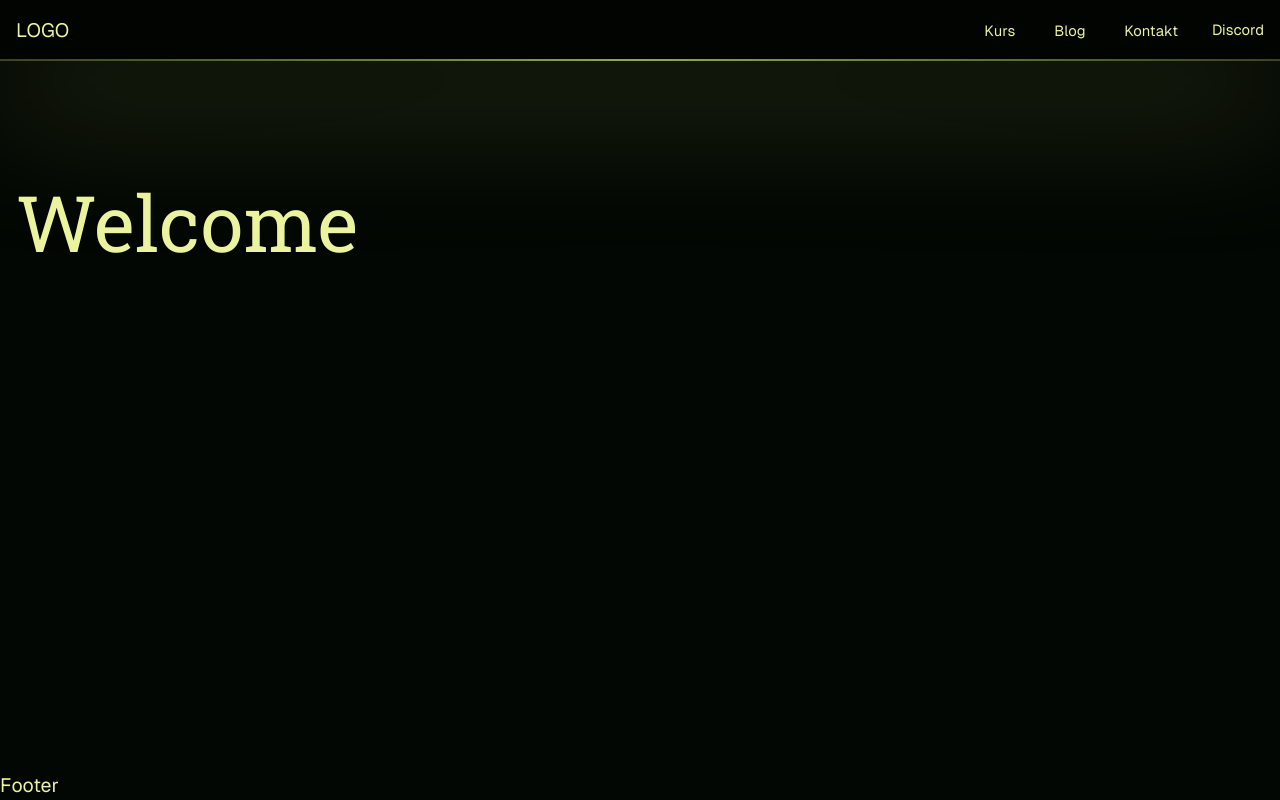
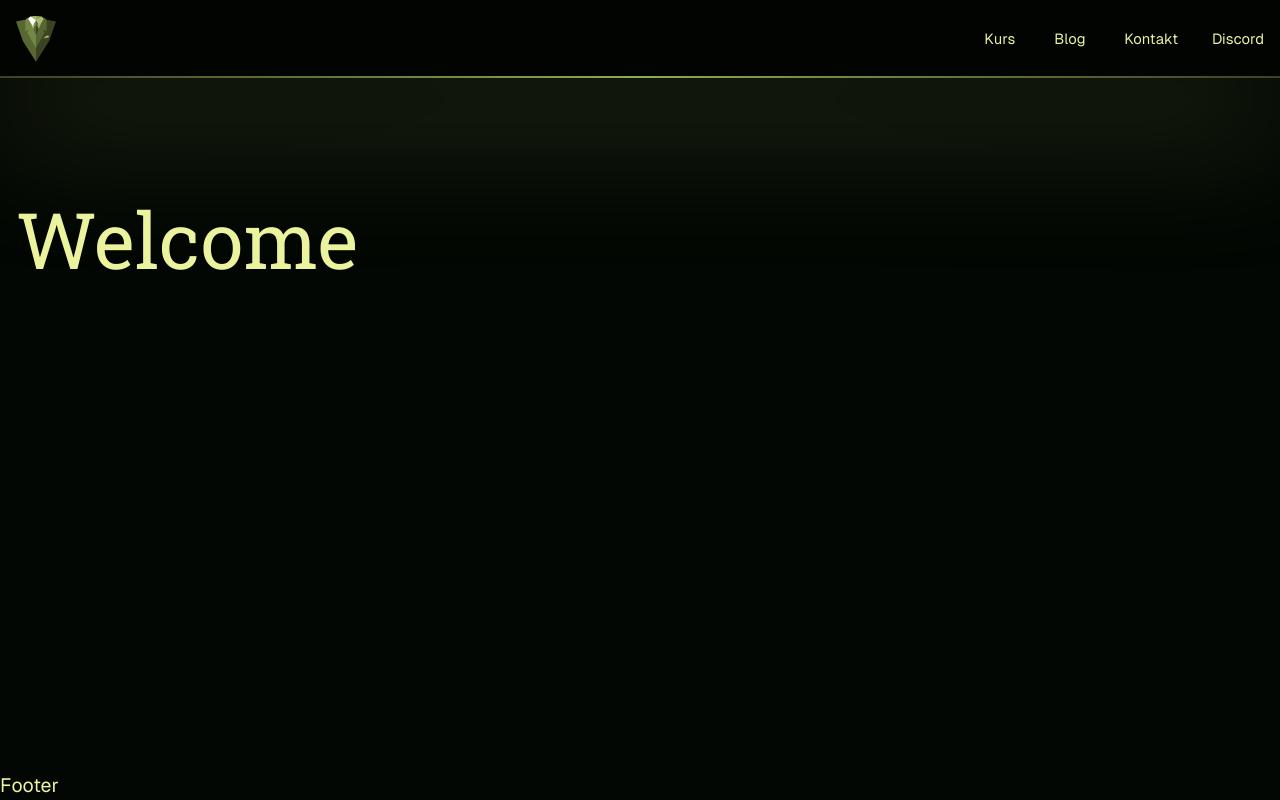
Before and after one commit to GT-Morphism/gentiluomo, an Astro site: page / in a window 1280 px wide. Built offline with nearby package versions, Linux system fonts and the light colour scheme; Astro itself is replaced by a stand-in of ours.

Commit message:
feat(header): add logo

```diff
--- a/src/components/SiteHeader.vue
+++ b/src/components/SiteHeader.vue
@@ -1,4 +1,5 @@
 <script setup lang="ts">
+  import StaticLogo from "./StaticLogo.vue";
   interface Props {
     currentPath: string;
   }
@@ -11,7 +12,9 @@
     class="bg-surface-950 after:from-primary-800 after:via-primary-500 after:to-primary-800 relative py-4 after:absolute after:inset-x-0 after:bottom-0 after:h-0.5 after:bg-gradient-to-r after:content-['']"
   >
     <div class="wrapper flex items-center justify-between">
-      <a href="/">LOGO</a>
+      <div class="max-w-10">
+        <StaticLogo />
+      </div>
 
       <nav class="text-step-sm" aria-label="Hauptnavigation">
         <ul class="gap-x-m flex items-center">
--- /dev/null
+++ b/src/components/StaticLogo.vue
@@ -0,0 +1,92 @@
+<template>
+  <a href="/" class="block" title="Zur Startseite gehen">
+    <svg
+      viewBox="125.78 149.31 257.82 294.35"
+      width="100%"
+      aria-hidden="true"
+      focusable="false"
+    >
+      <path
+        id="logo-suit-right-jacket"
+        d="m339.5 310.267 44.097-125.231-128.911-26.325v284.955L339.5 310.267Z"
+        class="fill-primary-800"
+      ></path>
+      <path
+        id="logo-suit-left-jacket"
+        d="m169.869 310.267-44.094-125.231 128.911-26.325v284.955l-84.817-133.399Z"
+        class="fill-primary-700"
+      ></path>
+      <path
+        id="logo-suit-right-shirt-upper-part"
+        d="M323.384 248.802l.297-72.759-14.501-15.42-54.822-11.308v64.074l69.026 35.413Z"
+        class="fill-primary-700"
+      ></path>
+      <path
+        id="logo-suit-right-shirt-lower-part"
+        d="M254.358 213.389v141.432l56.015-98.145-21.9-38.169-34.115-5.118Z"
+        class="fill-primary-700"
+      ></path>
+      <path
+        id="logo-suit-left-shirt-lower-part"
+        d="M254.358 213.389v141.432l-56.014-98.145 21.9-38.169 34.114-5.118"
+        class="fill-primary-600"
+      ></path>
+      <path
+        id="logo-suit-left-shirt-upper-part"
+        d="m185.336 248.802-.297-72.759 14.5-15.42 54.822-11.308v64.074l-69.025 35.413Z"
+        class="fill-primary-600"
+      ></path>
+      <path
+        id="logo-suit-right-shirt-part-on-the-back"
+        d="m295.427 175.907-4.319-22.973-36.747-3.619v129.252l41.066-102.66Z"
+        class="fill-primary-500"
+      ></path>
+      <path
+        id="logo-suit-right-tie-upper-part"
+        d="m262.852 210.268 13.21-20.38-21.701-12.506v29.914l8.491 2.972Z"
+        class="fill-primary-700"
+      ></path>
+      <path
+        id="logo-suit-left-shirt-part-on-the-back"
+        d="m213.293 175.907 4.321-22.973 36.747-3.619v129.252l-41.068-102.66Z"
+        class="fill-primary-400"
+      ></path>
+      <path
+        id="logo-suit-left-tie-upper-part"
+        d="m245.865 210.268-13.207-20.38 21.7-12.506v29.914l-8.493 2.972Z"
+        class="fill-primary-600"
+      ></path>
+      <path
+        id="logo-suit-left-collar"
+        d="m254.358 177.382-21.004 34.144-29.198-42.594 13.458-16.001 36.744 24.451Z"
+        class="fill-white"
+      ></path>
+      <path
+        id="logo-suit-right-collar"
+        d="m254.358 177.382 21.005 34.144 29.198-42.594-13.455-16.001-36.748 24.451Z"
+        class="fill-primary-400"
+      ></path>
+      <path
+        id="logo-suit-left-tie-lower-part"
+        d="m245.865 210.268-9.565 24.756 18.058 43.541v-71.269l-8.493 2.972Z"
+        class="fill-primary-700"
+      ></path>
+      <path
+        id="logo-suit-right-tie-lower-part"
+        d="m262.852 210.268 9.568 24.756-18.059 43.541v-71.269l8.491 2.972Z"
+        class="fill-primary-800"
+      ></path>
+      <path
+        id="logo-suit-handkerchief-right-part"
+        d="m303.524 293.387 28.464-20.548 7.84 12.414-36.304 8.134Z"
+        class="fill-primary-500"
+      ></path>
+      <path
+        id="logo-suit-handkerchief-left-part"
+        d="m303.524 293.387 19.869-18.337 16.435 10.203-36.304 8.134Z"
+        class="fill-primary-400"
+      ></path>
+    </svg>
+    <span class="sr-only">Zur Startseite gehen</span>
+  </a>
+</template>
```
